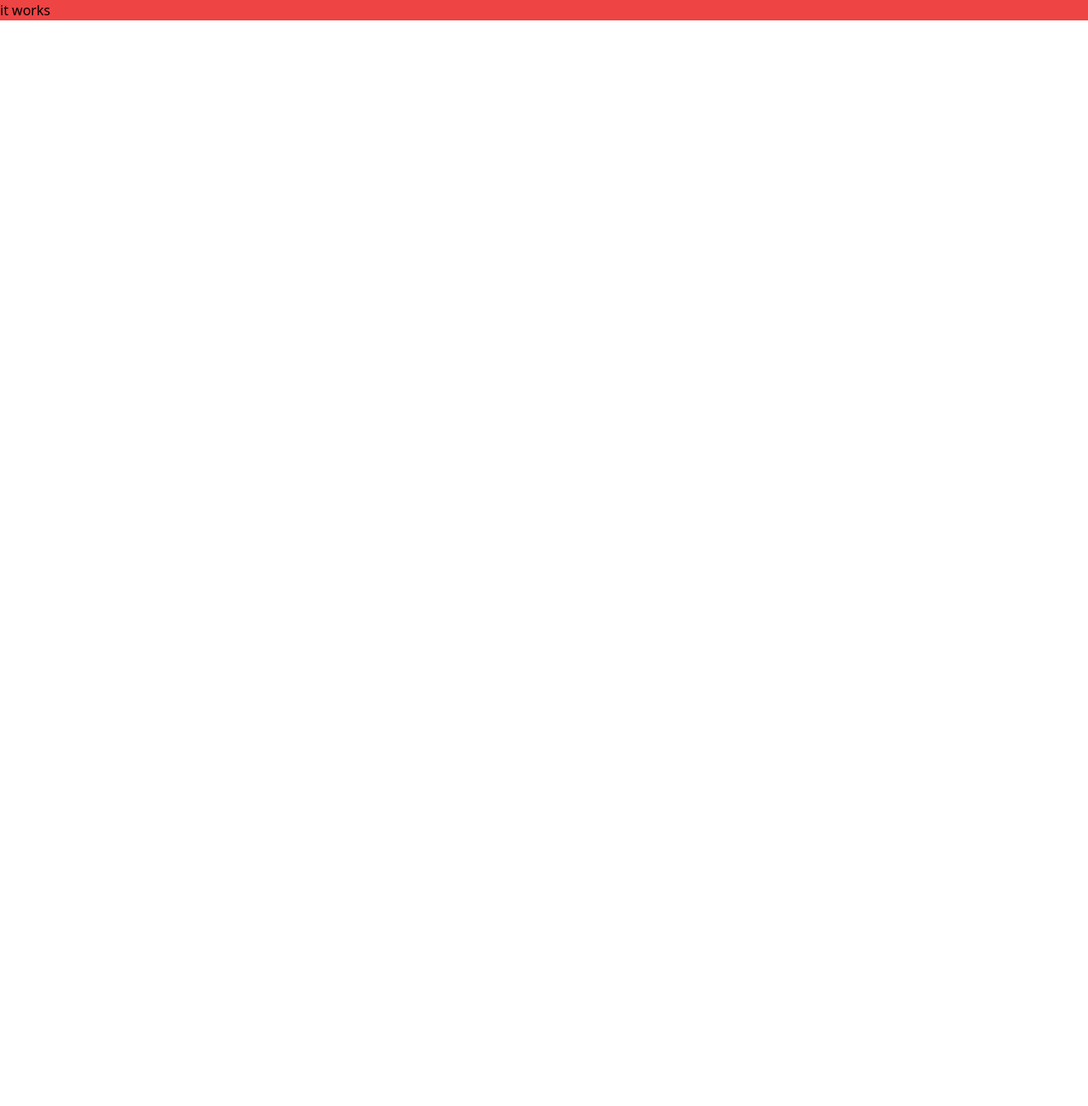
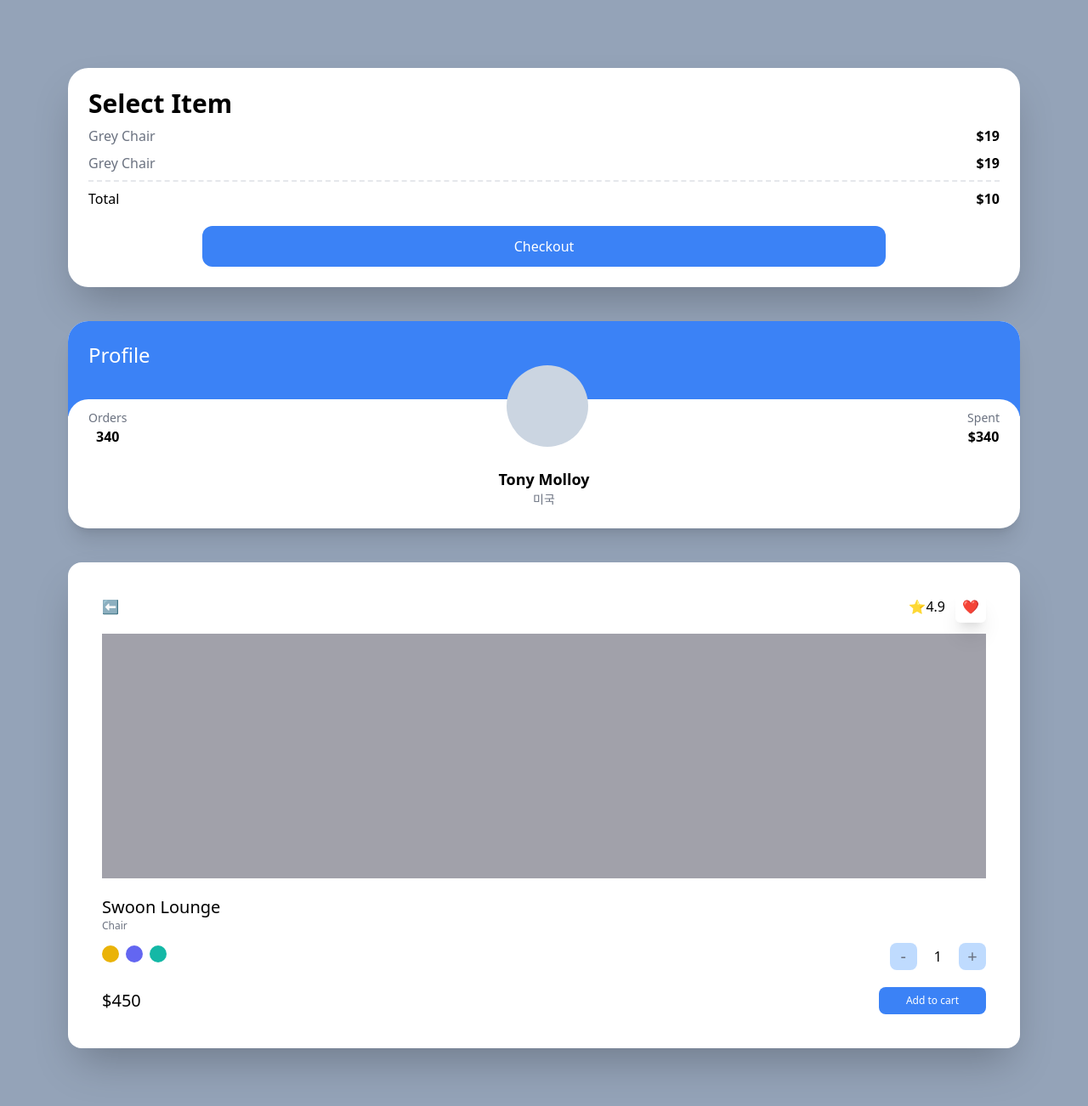
Before and after one commit to LEEHYEYEONG/carrot-market, a Next.js app: page / in a window 1280 px wide. Shown: the top 1302 px of the page at 85% size. Before the commit the page ends 800 px from the top, so only its background shows below. Built offline with nearby package versions, Linux system fonts and the light colour scheme.

Commit message:
tailwind practice

```diff
--- a/pages/index.tsx
+++ b/pages/index.tsx
@@ -1,7 +1,95 @@
 export default function Home() {
   return (
-    <div className="bg-red-500">
-      <h1 className="text-black">it works</h1>
+    <div className="bg-slate-400 py-20 px-20 grid gap-10 min-h-screen">
+      <div className="bg-white p-6 rounded-3xl shadow-2xl">
+        <span className="font-semibold text-3xl">Select Item</span>
+        <div className="flex justify-between my-2">
+          <span className="text-gray-500">Grey Chair</span>
+          <span className="font-semibold">$19</span>
+        </div>
+        <div className="flex justify-between">
+          <span className="text-gray-500">Grey Chair</span>
+          <span className="font-semibold">$19</span>
+        </div>
+        <div className="flex justify-between mt-2 pt-2 border-t-2 border-dashed">
+          <span>Total</span>
+          <span className="font-semibold">$10</span>
+        </div>
+        <button
+          className="block mt-5 bg-blue-500 text-white p-3 text-center
+          rounded-xl w-3/4 mx-auto hover:bg-teal-500
+        hover:text-black active:bg-yellow-500 focus:bg-red-500"
+        >
+          Checkout
+        </button>
+      </div>
+      <div className="bg-white overflow-hidden rounded-3xl shadow-xl">
+        <div className="bg-blue-500 p-6 pb-14">
+          <span className="text-white text-2xl">Profile</span>
+        </div>
+        <div className="rounded-3xl p-6 bg-white relative -top-5">
+          <div className="flex relative -top-16 items-end justify-between">
+            <div className="flex flex-col items-center">
+              <span className="text-sm text-gray-500">Orders</span>
+              <span className="font-semibold">340</span>
+            </div>
+            <div className="h-24 w-24 bg-slate-300 rounded-full" />
+            <div className="flex flex-col items-center">
+              <span className="text-sm text-gray-500">Spent</span>
+              <span className="font-semibold">$340</span>
+            </div>
+          </div>
+          <div className="relative flex flex-col items-center -mt-10 -mb-5">
+            <span className="text-lg font-semibold">Tony Molloy</span>
+            <span className="text-sm text-gray-500">미국</span>
+          </div>
+        </div>
+      </div>
+      <div className="bg-white p-10 rounded-2xl shadow-2xl">
+        <div className="flex mb-5 justify-between items-center">
+          <span>⬅</span>
+          <div className="space-x-3">
+            <span>⭐4.9</span>
+            <span className="shadow-xl p-2 rounded-md">❤</span>
+          </div>
+        </div>
+        <div className="bg-zinc-400 h-72 mb-5" />
+        <div className="flex flex-col">
+          <span className="font-medium text-xl">Swoon Lounge</span>
+          <span className="text-xs text-gray-500">Chair</span>
+          <div className="mt-3 mb-5 flex justify-between items-center">
+            <div className="space-x-2">
+              <button
+                className="w-5 h-5 rounded-full bg-yellow-500
+              focus:ring-2 ring-offset-2 ring-yellow-500 transition"
+              />
+              <button
+                className="w-5 h-5 rounded-full bg-indigo-500
+              focus:ring-2 ring-offset-2 ring-indigo-500 transition"
+              />
+              <button
+                className="w-5 h-5 rounded-full bg-teal-500
+              focus:ring-2 ring-offset-2 ring-teal-500 transition"
+              />
+            </div>
+            <div className="flex items-center space-x-5">
+              <button className="rounded-lg bg-blue-200 justify-center items-center aspect-square w-8 text-xl text-gray-500">
+                -
+              </button>
+              <span>1</span>
+              <button className="rounded-lg bg-blue-200 justify-center items-center aspect-square w-8 text-xl text-gray-500">
+                +
+              </button>
+            </div>
+          </div>
+          <div className="flex justify-between items-center">
+            <span className="font-medium text-xl">$450</span>
+            <button className="bg-blue-500 py-2 px-8 text-xs text-center text-white rounded-lg">
+              Add to cart
+            </button>
+          </div>
+        </div>
+      </div>
     </div>
   );
 }
```
